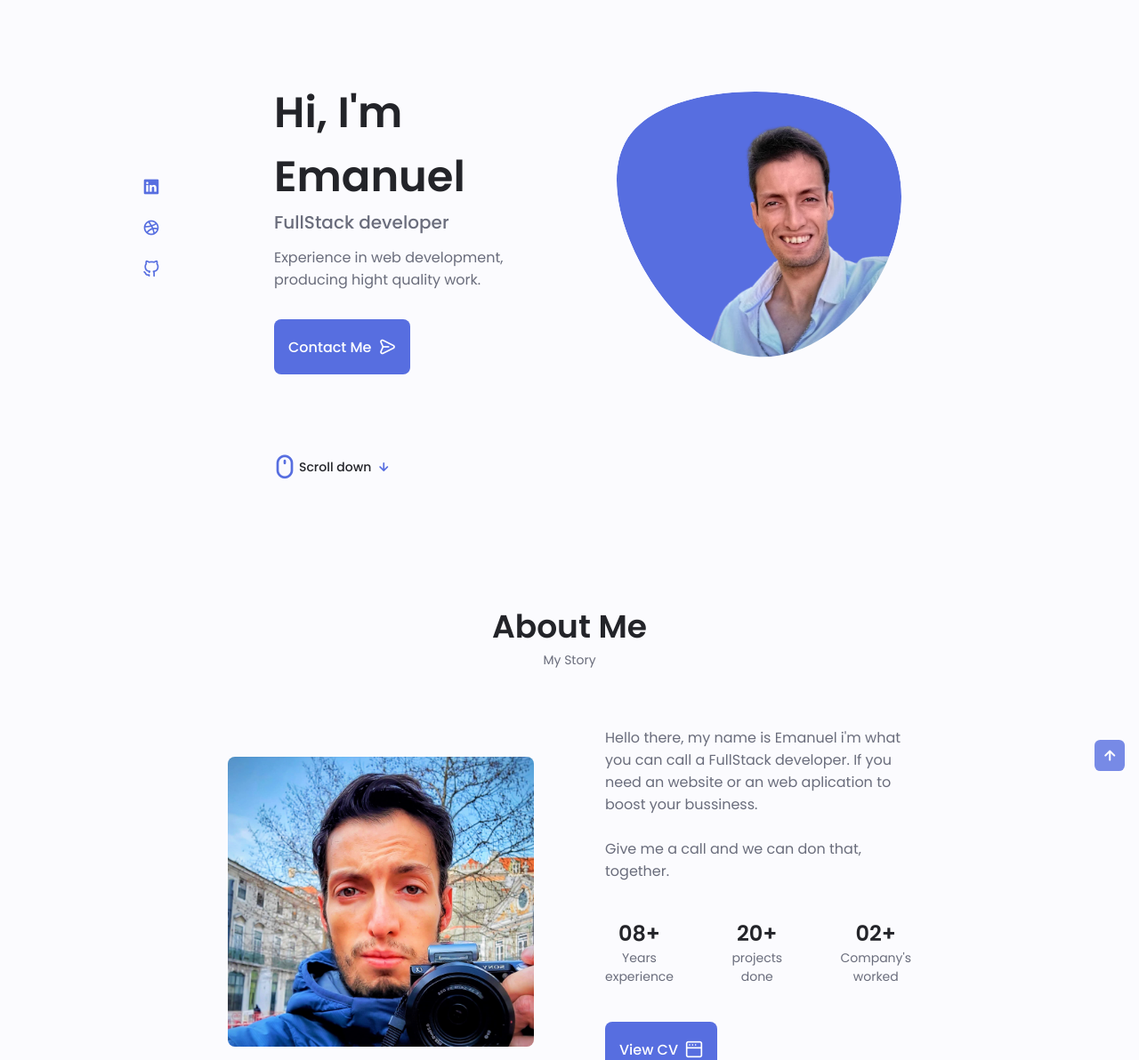
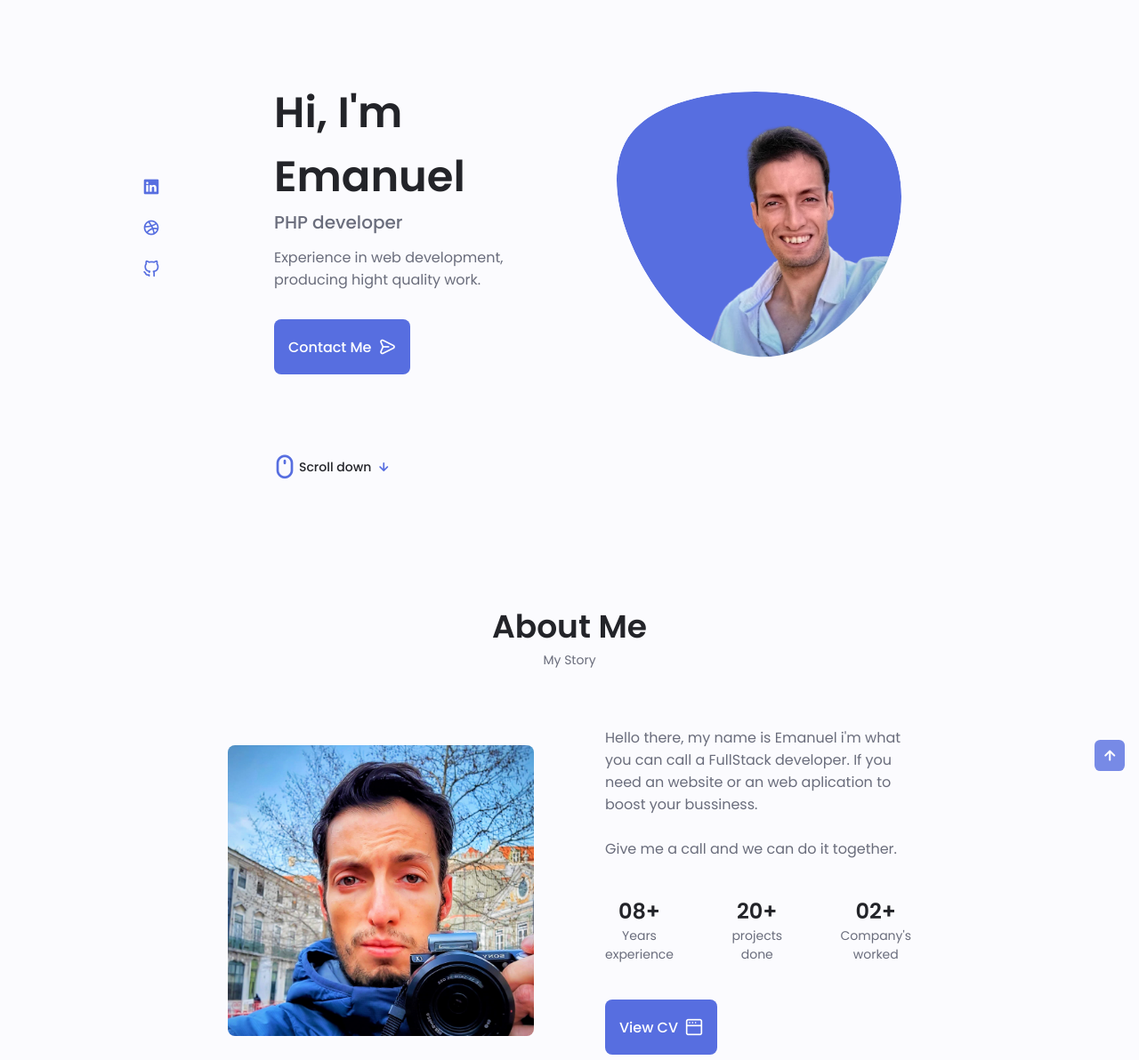
Before and after one commit to Jarbbas/Emanuel, a plain HTML site: page index.html in a window 1280 px wide. Shown: the part 93-1285 px from the top of the page at 89% size. Drawn offline with nearby package versions, Linux system fonts and the light colour scheme.

Commit message:
fix typos errot

```diff
--- a/index.html
+++ b/index.html
@@ -107,7 +107,7 @@
 
                     <div class="home__data">
                         <h1 class="home__title">Hi, I'm Emanuel</h1>
-                        <h3 class="home__subtitle">FullStack developer</h3>
+                        <h3 class="home__subtitle">PHP developer</h3>
                         <p class="home__description">Experience in web development,
                             producing hight quality work.</p>
                         <a href="#contact" class="button button--flex">
@@ -137,7 +137,7 @@
                 <div class="about__data">
                     <p class="about__description">Hello there, my name is Emanuel i'm what you can call a FullStack developer.
                         If you need an website or an web aplication to boost your bussiness.<br><br>
-                        Give me a call and we can don that, together.
+                        Give me a call and we can do it together.
                     </p>
 
                     <div class="about__info">
@@ -157,12 +157,9 @@
                         </div>
                     </div>
                     <div class="about__buttons">
-                        <a download="" target="_blank" href="https://jarbbas.github.io/ResumeOnline/" class="button button--flex">
+                        <a target="_blank" href="https://jarbbas.github.io/ResumeOnline/" class="button button--flex">
                             View CV<i class="uil uil-window button__icon"></i>
                         </a>
-                        <!-- <a download="" href="assets/pdf/Alexa-Cv.pdf" class="button button--flex">
-                            Download CV<i class="uil uil-cloud-download button__icon"></i>
-                        </a> -->
                     </div>
                 </div>
             </div>
```
